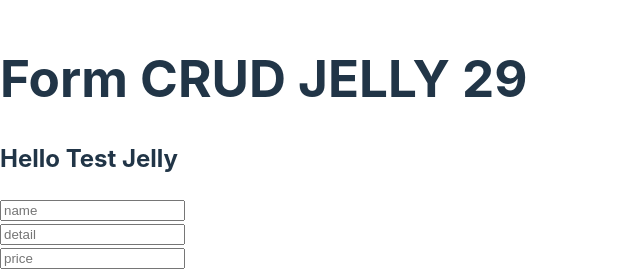
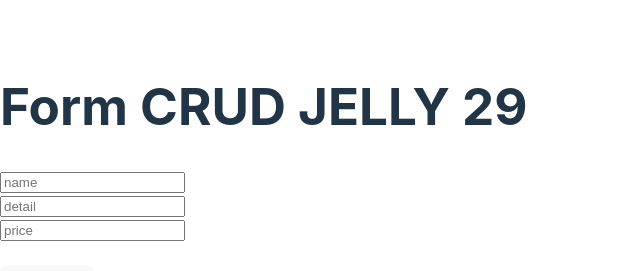
Before and after one commit to Prattana1994/Nodejs-Reactjs, a React (Vite) app in the folder Client/: page / in a window 1280 px wide. Shown: the part 210-481 px from the top of the page, without its empty margins (0-640 px from the left). Built offline with nearby package versions, Linux system fonts and the light colour scheme; no server answers.

Commit message:
new commit

```diff
--- a/Client/src/Componence/FormProduct.jsx
+++ b/Client/src/Componence/FormProduct.jsx
@@ -64,7 +64,7 @@ function FormProduct() {
 
   return (
     <div>
-        <h2>Hello Test Jelly</h2>
+
         <form onSubmit={handleSubmit}>
             <input type='text' name='name' placeholder='name' onChange={handleChange}/><br />
             <input type='text' name='detail' placeholder='detail' onChange={handleChange}/><br />
```
